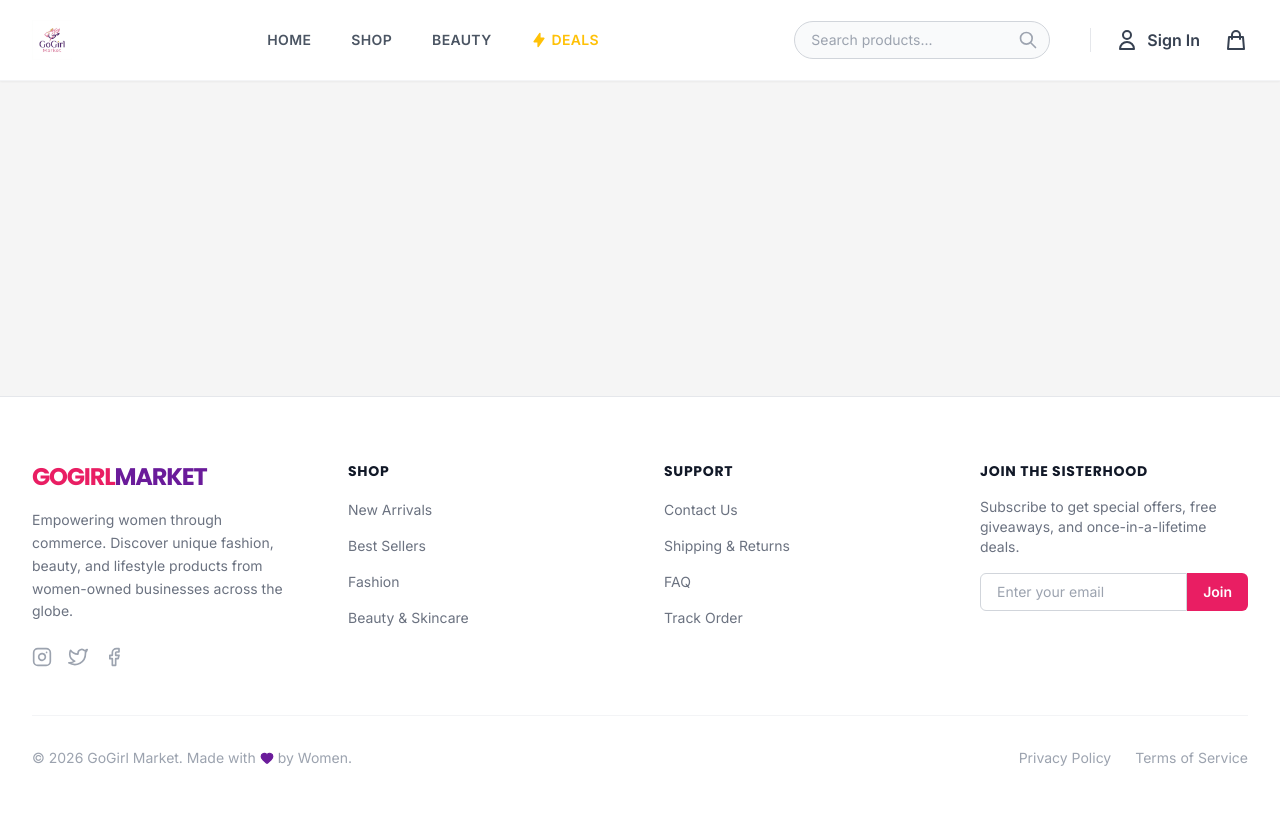
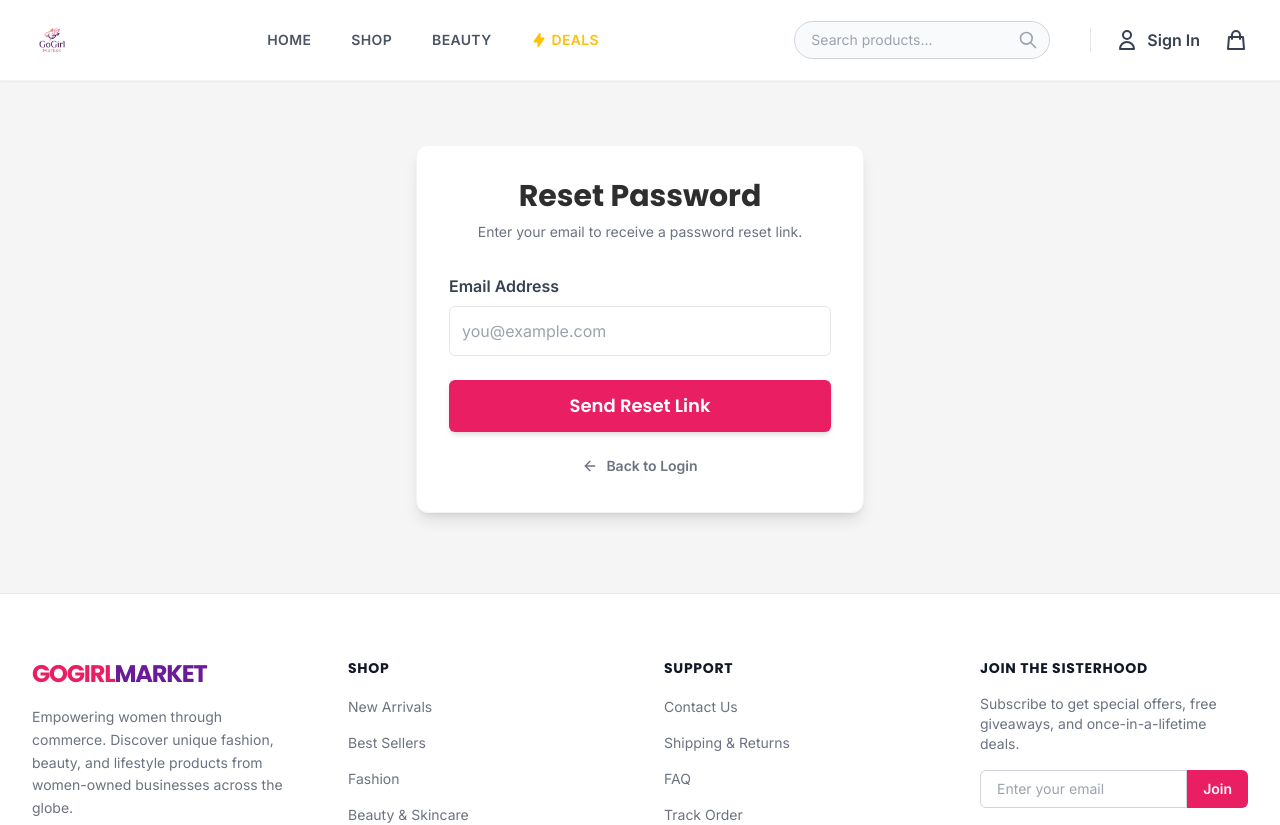
Before and after one commit to Varos14/GoGirlMarket, a React (Vite) app in the folder client/: page /forgot-password in a window 1280 px wide. Shown: the top 825 px of the page. Before the commit the page ends 800 px from the top, so only its background shows below. Built offline with nearby package versions, Linux system fonts and the light colour scheme; no server answers.

Commit message:
Add authentication flows for vendor and client

```diff
--- a/client/src/App.jsx
+++ b/client/src/App.jsx
@@ -9,6 +9,8 @@ import PaymentScreen from './pages/PaymentScreen';
 import PlaceOrderScreen from './pages/PlaceOrderScreen';
 import LoginScreen from './pages/LoginScreen';
 import RegisterScreen from './pages/RegisterScreen';
+import ForgotPasswordScreen from './pages/ForgotPasswordScreen';
+import ResetPasswordScreen from './pages/ResetPasswordScreen';
 import ProfileScreen from './pages/ProfileScreen';
 import OrderScreen from './pages/OrderScreen';
 import CartScreen from './pages/CartScreen';
@@ -100,6 +102,8 @@ function App() {
           <Route path="/cart" element={<CartScreen />} />
           <Route path="/login" element={<LoginScreen />} />
           <Route path="/register" element={<RegisterScreen />} />
+          <Route path="/forgot-password" element={<ForgotPasswordScreen />} />
+          <Route path="/reset-password/:token" element={<ResetPasswordScreen />} />
           <Route path="/profile" element={<ProfileScreen />} />
           <Route path="/shipping" element={<ShippingScreen />} />
           <Route path="/payment" element={<PaymentScreen />} />
--- /dev/null
+++ b/client/src/pages/ForgotPasswordScreen.jsx
@@ -0,0 +1,86 @@
+import React, { useState } from 'react';
+import { useNavigate, Link } from 'react-router-dom';
+import axios from 'axios';
+import { ArrowLeft, CheckCircle2 } from 'lucide-react';
+
+const ForgotPasswordScreen = () => {
+  const [email, setEmail] = useState('');
+  const [loading, setLoading] = useState(false);
+  const [message, setMessage] = useState('');
+  const [error, setError] = useState('');
+
+  const submitHandler = async (e) => {
+    e.preventDefault();
+    setLoading(true);
+    setError('');
+    setMessage('');
+
+    try {
+      const { data } = await axios.post('/api/auth/forgotpassword', { email });
+      setMessage(data.message || 'Email sent successfully. Please check your inbox.');
+    } catch (err) {
+      setError(err.response?.data?.message || 'Failed to send reset email');
+    } finally {
+      setLoading(false);
+    }
+  };
+
+  return (
+    <div className="max-w-md mx-auto mt-16 p-8 bg-white rounded-xl shadow-lg border border-gray-100">
+      <div className="text-center mb-8">
+        <h1 className="text-3xl font-heading font-bold mb-2 text-textPrimary">Reset Password</h1>
+        <p className="text-gray-500 text-sm">Enter your email to receive a password reset link.</p>
+      </div>
+
+      {error && <div className="bg-red-100 border border-red-400 text-red-700 px-4 py-3 rounded mb-4 text-center text-sm" role="alert">{error}</div>}
+
+      {message ? (
+        <div className="text-center">
+          <div className="flex justify-center mb-4 text-green-500">
+            <CheckCircle2 size={48} />
+          </div>
+          <div className="bg-green-50 border border-green-100 text-green-700 p-4 rounded-lg text-sm font-semibold mb-6">
+            {message}
+          </div>
+          <Link to="/login" className="inline-block mt-4 text-primary hover:text-secondary font-bold transition-colors">
+            Return to Login
+          </Link>
+        </div>
+      ) : (
+        <form onSubmit={submitHandler} className="space-y-6">
+          <div>
+            <label className="block text-gray-700 font-semibold mb-2">Email Address</label>
+            <input
+              type="email"
+              required
+              value={email}
+              onChange={(e) => setEmail(e.target.value)}
+              placeholder="you@example.com"
+              className="w-full p-3 border rounded-md outline-none focus:border-primary transition-colors"
+            />
+          </div>
+
+          <button
+            type="submit"
+            disabled={loading}
+            className={`w-full btn-primary py-3 text-lg flex justify-center items-center ${loading ? 'opacity-70 cursor-not-allowed' : ''}`}
+          >
+            {loading ? (
+              <div className="animate-spin rounded-full h-5 w-5 border-t-2 border-b-2 border-white"></div>
+            ) : (
+              'Send Reset Link'
+            )}
+          </button>
+
+          <div className="text-center mt-6">
+            <Link to="/login" className="inline-flex items-center gap-2 text-sm font-semibold text-gray-500 hover:text-gray-900 transition-colors">
+              <ArrowLeft size={16} /> Back to Login
+            </Link>
+          </div>
+        </form>
+      )}
+    </div>
+  );
+};
+
+export default ForgotPasswordScreen;
--- a/client/src/pages/LoginScreen.jsx
+++ b/client/src/pages/LoginScreen.jsx
@@ -45,7 +45,15 @@ const LoginScreen = () => {
           />
         </div>
         <div>
-          <label className="block text-gray-700 font-semibold mb-2">Password</label>
+          <div className="flex justify-between items-center mb-2">
+            <label className="block text-gray-700 font-semibold">Password</label>
+            <Link
+              to="/forgot-password"
+              className="text-sm font-bold text-primary hover:text-secondary transition-colors"
+            >
+              Forgot Password?
+            </Link>
+          </div>
           <input
             type="password"
             required
--- /dev/null
+++ b/client/src/pages/ResetPasswordScreen.jsx
@@ -0,0 +1,104 @@
+import React, { useState } from 'react';
+import { useParams, useNavigate, Link } from 'react-router-dom';
+import axios from 'axios';
+import { CheckCircle2, ArrowRight } from 'lucide-react';
+
+const ResetPasswordScreen = () => {
+  const [password, setPassword] = useState('');
+  const [confirmPassword, setConfirmPassword] = useState('');
+  const [loading, setLoading] = useState(false);
+  const [success, setSuccess] = useState(false);
+  const [error, setError] = useState('');
+
+  const { token } = useParams();
+  const navigate = useNavigate();
+
+  const submitHandler = async (e) => {
+    e.preventDefault();
+
+    if (password !== confirmPassword) {
+      setError('Passwords do not match');
+      return;
+    }
+
+    setLoading(true);
+    setError('');
+
+    try {
+      await axios.put(`/api/auth/resetpassword/${token}`, { password });
+      setSuccess(true);
+    } catch (err) {
+      setError(err.response?.data?.message || 'Failed to reset password. Token may be invalid or expired.');
+    } finally {
+      setLoading(false);
+    }
+  };
+
+  return (
+    <div className="max-w-md mx-auto mt-16 p-8 bg-white rounded-xl shadow-lg border border-gray-100">
+      <div className="text-center mb-8">
+        <h1 className="text-3xl font-heading font-bold mb-2 text-textPrimary">Set New Password</h1>
+        <p className="text-gray-500 text-sm">Create a new, secure password for your account.</p>
+      </div>
+
+      {error && <div className="bg-red-100 border border-red-400 text-red-700 px-4 py-3 rounded mb-4 text-center text-sm" role="alert">{error}</div>}
+
+      {success ? (
+        <div className="text-center">
+          <div className="flex justify-center mb-4 text-green-500">
+            <CheckCircle2 size={48} />
+          </div>
+          <div className="bg-green-50 border border-green-100 text-green-700 p-4 rounded-lg text-sm font-semibold mb-6">
+            Your password has been successfully reset!
+          </div>
+          <button
+            onClick={() => navigate('/login')}
+            className="w-full btn-primary py-3 text-lg flex justify-center items-center gap-2"
+          >
+            Continue to Login <ArrowRight size={18} />
+          </button>
+        </div>
+      ) : (
+        <form onSubmit={submitHandler} className="space-y-6">
+          <div>
+            <label className="block text-gray-700 font-semibold mb-2">New Password</label>
+            <input
+              type="password"
+              required
+              value={password}
+              onChange={(e) => setPassword(e.target.value)}
+              placeholder="••••••••"
+              className="w-full p-3 border rounded-md outline-none focus:border-primary transition-colors"
+            />
+          </div>
+
+          <div>
+            <label className="block text-gray-700 font-semibold mb-2">Confirm New Password</label>
+            <input
+              type="password"
+              required
+              value={confirmPassword}
+              onChange={(e) => setConfirmPassword(e.target.value)}
+              placeholder="••••••••"
+              className="w-full p-3 border rounded-md outline-none focus:border-primary transition-colors"
+            />
+          </div>
+
+          <button
+            type="submit"
+            disabled={loading}
+            className={`w-full btn-primary py-3 text-lg flex justify-center items-center ${loading ? 'opacity-70 cursor-not-allowed' : ''}`}
+          >
+            {loading ? (
+              <div className="animate-spin rounded-full h-5 w-5 border-t-2 border-b-2 border-white"></div>
+            ) : (
+              'Save Password'
+            )}
+          </button>
+        </form>
+      )}
+    </div>
+  );
+};
+
+export default ResetPasswordScreen;
```
Also changed, not shown: 5 other files (tests, documents, lock files or other folders).
